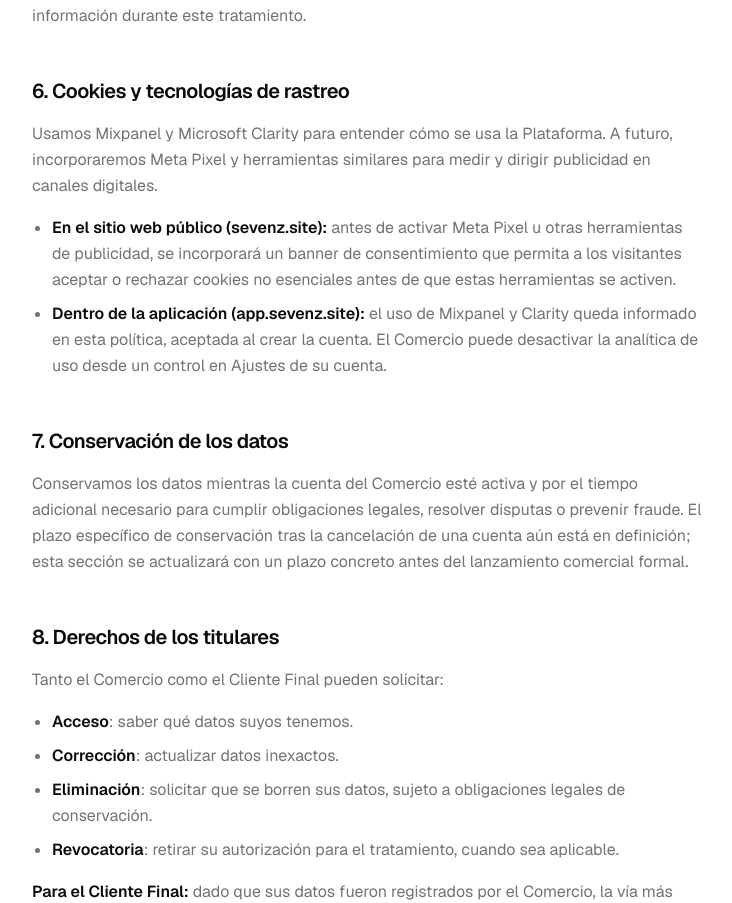
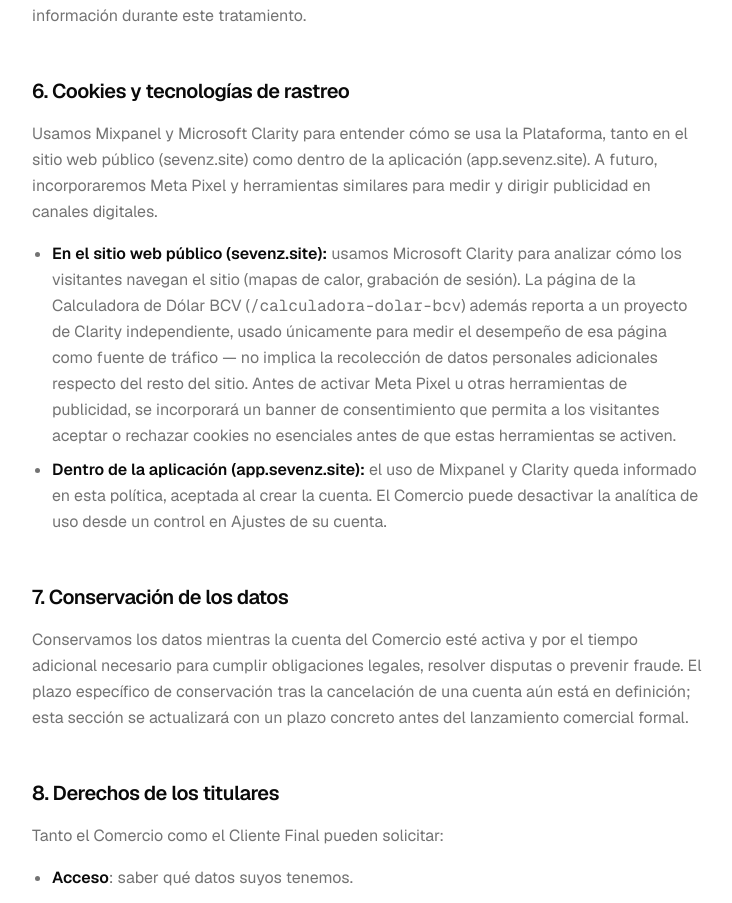
Before and after one commit to sevenz-site/sevenz.site, a Next.js app: page /politica-de-privacidad in a window 1280 px wide. Shown: the part 2926-3829 px from the top of the page, without its empty margins (272-1004 px from the left). Built offline with nearby package versions, Linux system fonts and the light colour scheme.

Commit message:
Disclose Clarity on the public site in the Privacy Policy
§6 previously only named app.sevenz.site for the Mixpanel/Clarity
carve-out, leaving the public site's Clarity usage undisclosed. Now
explicitly covers sevenz.site, including the calculator page's
second, independent Clarity project.

```diff
--- a/app/politica-de-privacidad/page.tsx
+++ b/app/politica-de-privacidad/page.tsx
@@ -174,16 +174,22 @@ export default function PoliticaDePrivacidadPage() {
 
       <h2>6. Cookies y tecnologías de rastreo</h2>
       <p>
-        Usamos Mixpanel y Microsoft Clarity para entender cómo se usa la Plataforma. A futuro,
+        Usamos Mixpanel y Microsoft Clarity para entender cómo se usa la Plataforma, tanto en el
+        sitio web público (sevenz.site) como dentro de la aplicación (app.sevenz.site). A futuro,
         incorporaremos Meta Pixel y herramientas similares para medir y dirigir publicidad en
         canales digitales.
       </p>
       <ul>
         <li>
-          <strong>En el sitio web público (sevenz.site):</strong> antes de activar Meta Pixel u
-          otras herramientas de publicidad, se incorporará un banner de consentimiento que permita
-          a los visitantes aceptar o rechazar cookies no esenciales antes de que estas herramientas
-          se activen.
+          <strong>En el sitio web público (sevenz.site):</strong> usamos Microsoft Clarity para
+          analizar cómo los visitantes navegan el sitio (mapas de calor, grabación de sesión). La
+          página de la Calculadora de Dólar BCV (<code>/calculadora-dolar-bcv</code>) además
+          reporta a un proyecto de Clarity independiente, usado únicamente para medir el desempeño
+          de esa página como fuente de tráfico — no implica la recolección de datos personales
+          adicionales respecto del resto del sitio. Antes de activar Meta Pixel u otras
+          herramientas de publicidad, se incorporará un banner de consentimiento que permita a los
+          visitantes aceptar o rechazar cookies no esenciales antes de que estas herramientas se
+          activen.
         </li>
         <li>
           <strong>Dentro de la aplicación (app.sevenz.site):</strong> el uso de Mixpanel y Clarity
```
